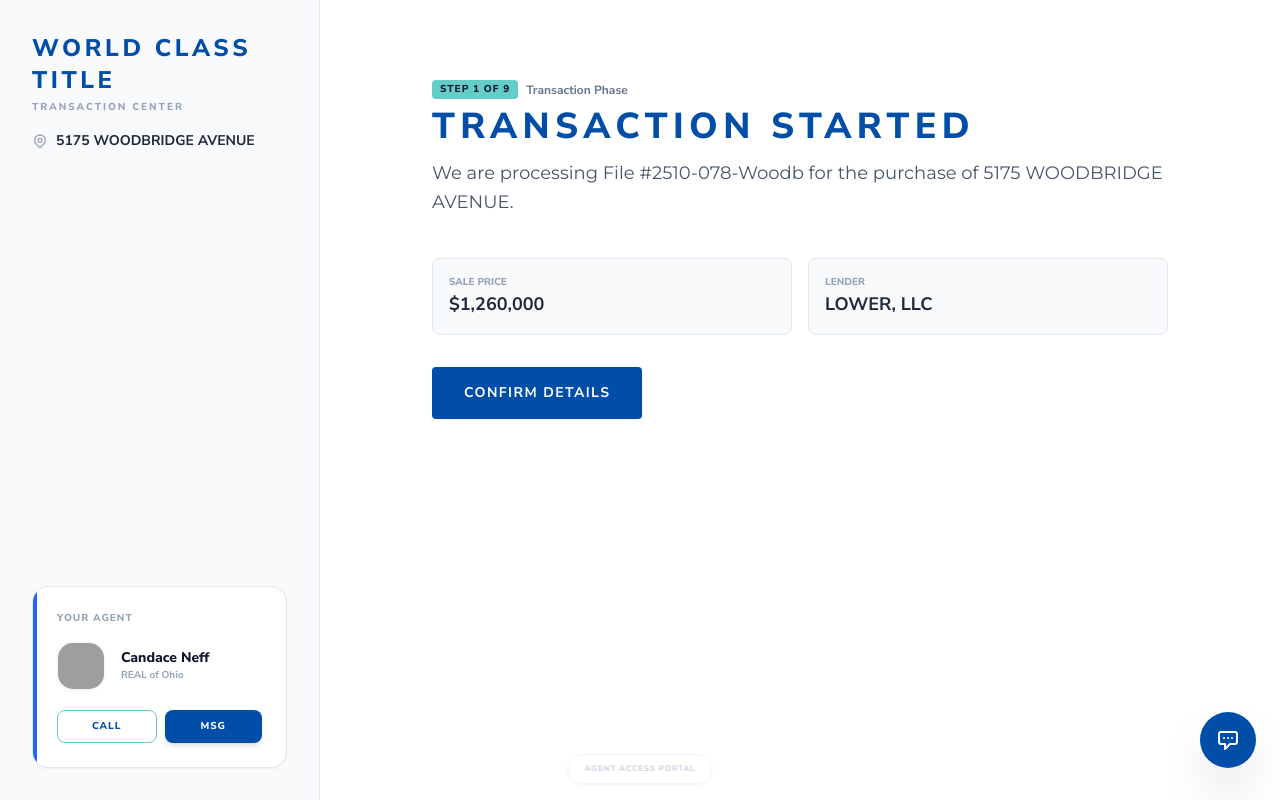
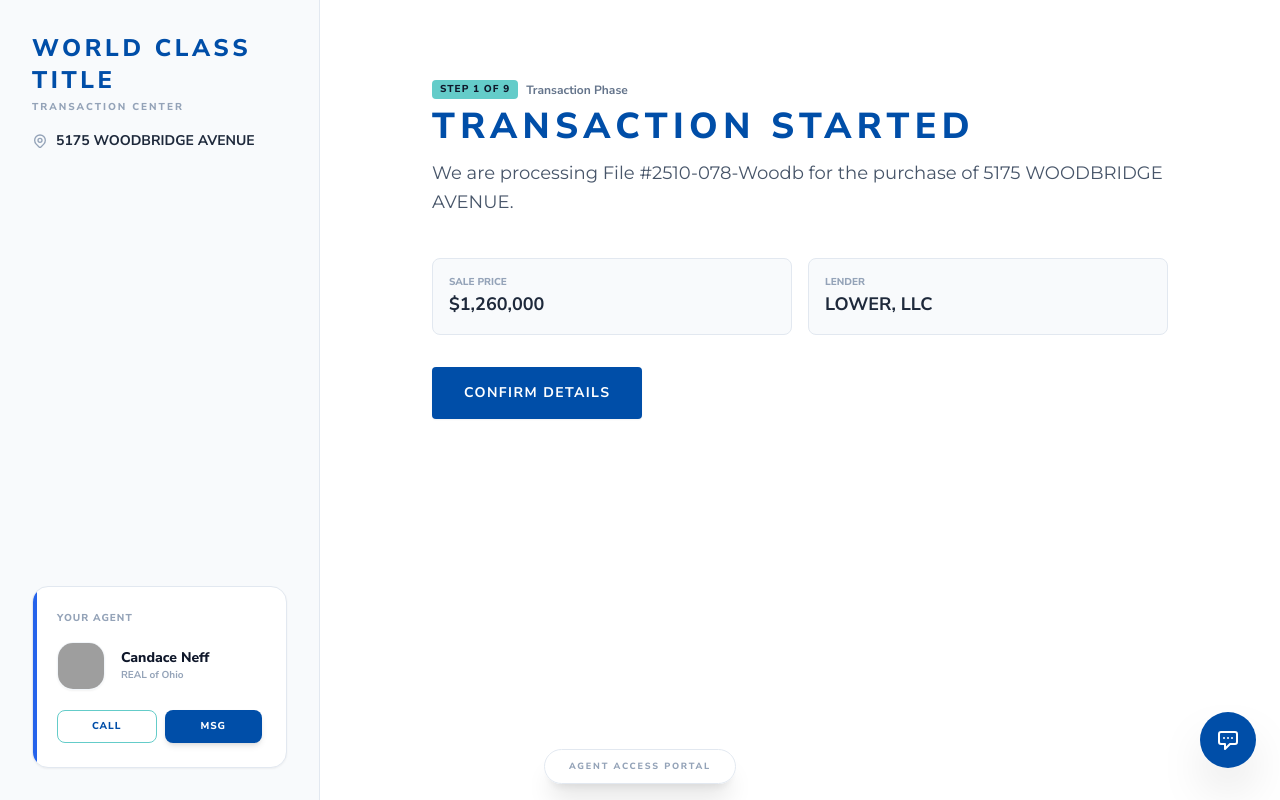
Before and after one commit to cszopf/rea-buyer, a React (Vite) app: page / in a window 1280 px wide. Both pictures are taken after a click on the button 800 px from the left and 362 px from the top of the page. Built offline with nearby package versions, Linux system fonts and the light colour scheme; grey boxes are pictures that could not be loaded.

Commit message:
Add files via upload

```diff
--- a/App.tsx
+++ b/App.tsx
@@ -146,10 +146,11 @@ const App: React.FC = () => {
               />
             </div>
 
-            <div className="flex flex-col md:flex-row items-center justify-between border-t border-slate-100 pt-8 gap-4 mb-8">
+            {/* Centered mobile agent access button for mobile consistency */}
+            <div className="flex flex-col items-center text-center border-t border-slate-100 pt-8 gap-4 mb-8">
               <button
                 onClick={toggleViewMode}
-                className="text-[9px] font-black text-slate-300 uppercase tracking-widest hover:text-slate-600 transition-colors border-b border-transparent hover:border-slate-300 pb-1"
+                className="text-[10px] font-black text-slate-300 uppercase tracking-widest hover:text-slate-600 transition-colors border-b border-transparent hover:border-slate-300 pb-1"
               >
                 Closer / Agent Login
               </button>
@@ -158,7 +159,7 @@ const App: React.FC = () => {
           </div>
         </main>
 
-        {/* Mobile Agent Footer (Sticky) - Matches Layout.tsx consistency */}
+        {/* Mobile Agent Footer (Sticky) */}
         <div className="md:hidden fixed bottom-0 left-0 right-0 bg-white border-t border-slate-100 p-3 flex items-center justify-between z-50 shadow-[0_-8px_30px_rgba(0,0,0,0.06)] backdrop-blur-xl bg-white/80">
           <div className="flex items-center gap-3">
               <img src={MOCK_AGENT.image} className="w-10 h-10 rounded-xl border border-slate-100 shadow-sm object-cover" alt={MOCK_AGENT.name} />
@@ -206,11 +207,11 @@ const App: React.FC = () => {
          </div>
       )}
 
-      {/* Subtle Bottom-Center Portal Switch */}
-      <div className="fixed bottom-[72px] md:bottom-4 left-1/2 -translate-x-1/2 z-[100]">
+      {/* Subtle Bottom-Center Portal Switch - Precisely center-aligned at bottom of screen on mobile */}
+      <div className="fixed bottom-20 md:bottom-4 left-1/2 -translate-x-1/2 z-[100] w-full flex justify-center pointer-events-none px-4">
         <button
             onClick={toggleViewMode}
-            className="px-3 py-1.5 md:px-4 md:py-2 text-[8px] font-black uppercase tracking-widest rounded-full transition-all border border-slate-100 shadow-sm backdrop-blur-md bg-white/40 text-slate-300 hover:text-slate-900 hover:bg-white hover:border-slate-200"
+            className="pointer-events-auto px-6 py-2.5 text-[9px] font-black uppercase tracking-[0.2em] rounded-full transition-all border border-slate-200 shadow-xl backdrop-blur-xl bg-white/90 text-slate-400 hover:text-slate-900 hover:border-slate-400"
           >
             {viewMode === 'agent' ? 'Return to Buyer Journey' : 'Agent Access Portal'}
           </button>
```
